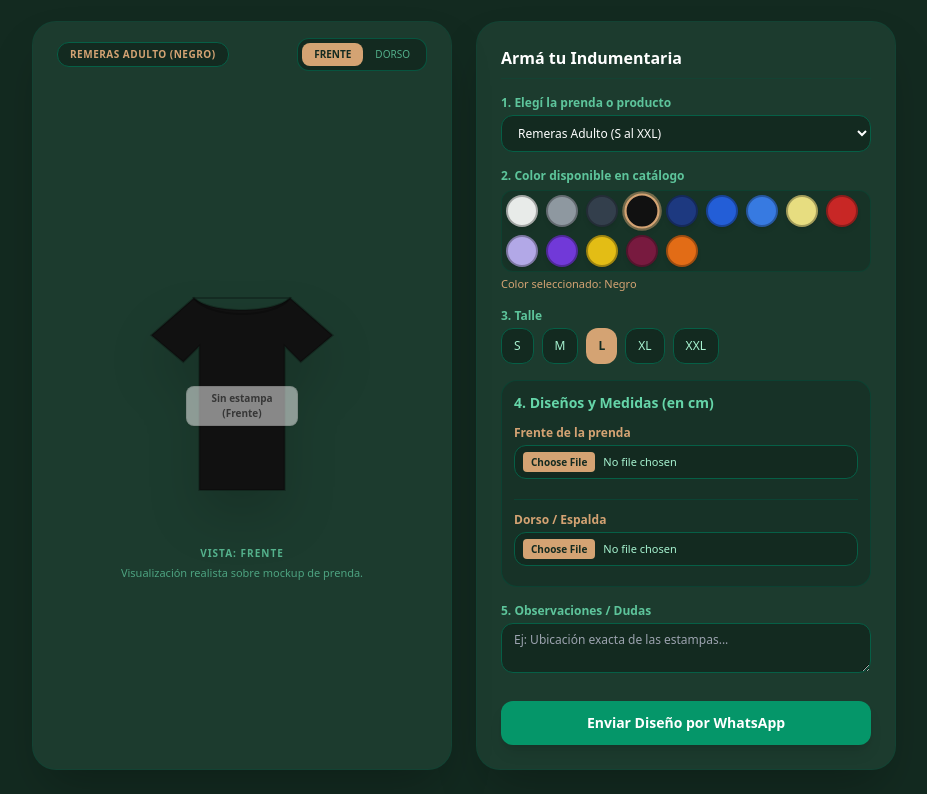
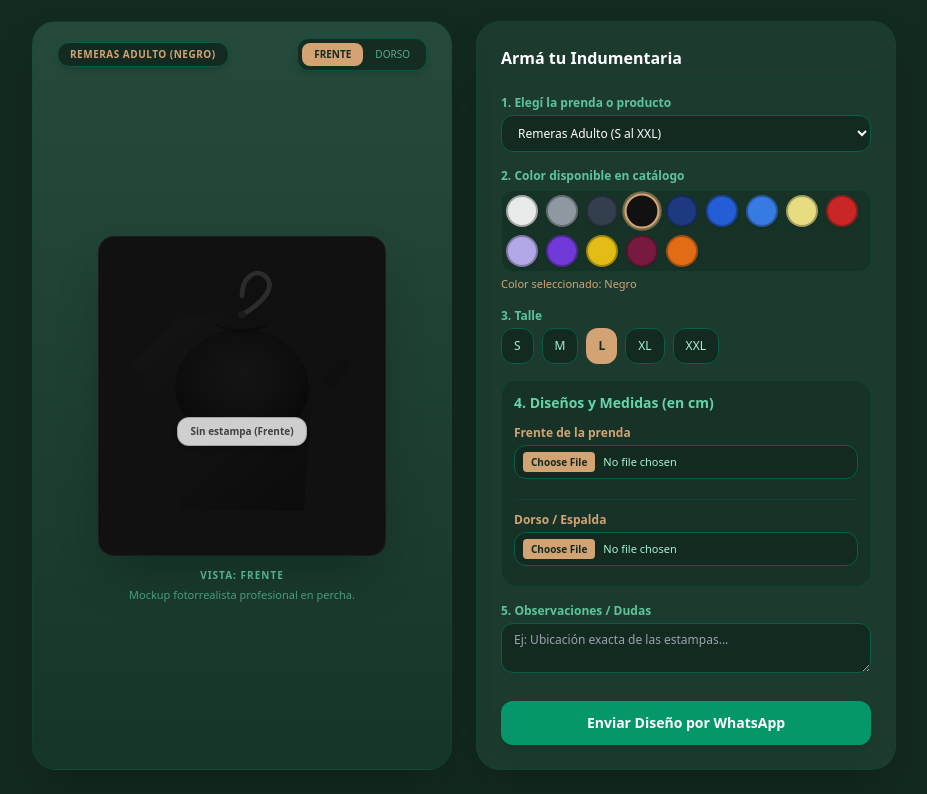
Before and after one commit to CrisW360/cris-estampa-precios, a plain HTML site: page index.html in a window 1280 px wide. Shown: the part 100-894 px from the top of the page, without its empty margins (176-1103 px from the left). Drawn offline with nearby package versions, Linux system fonts and the light colour scheme.

Commit message:
Agregamos mockup realista

```diff
--- a/index.html
+++ b/index.html
@@ -67,7 +67,7 @@
 
           observacionesDiseño: '',
 
-          // Paleta de colores filtrada para Remeras Adulto (Negro corregido a #111111)
+          // Paleta de colores filtrada para Remeras Adulto (Negro real #111111)
           coloresPorPrenda() {
             switch(this.tipoPrenda) {
               case 'Remeras Adulto':
@@ -437,78 +437,76 @@
       <!-- ================= SECCIÓN 0: CUSTOMIZADOR PÚBLICO ================= -->
       <div x-show="seccionActiva === 'customizador'" class="grid grid-cols-1 md:grid-cols-2 gap-6">
 
-        <!-- Columna Izquierda: Visualizador Real con Mockups SVG -->
-        <div class="bg-crisCard border border-emerald-900/40 rounded-3xl p-6 shadow-2xl flex flex-col items-center justify-center relative min-h-[400px]">
+        <!-- Columna Izquierda: Visualizador Real con Mockup Fotorrealista en Percha -->
+        <div class="bg-gradient-to-b from-[#254A3B] to-[#163529] border border-emerald-900/40 rounded-3xl p-6 shadow-2xl flex flex-col items-center justify-center relative min-h-[420px]">
 
           <!-- Selector de Vista (Frente / Dorso) en la parte superior -->
-          <div class="absolute top-4 left-4 right-4 flex justify-between items-center px-2 z-20">
-            <span class="text-[10px] uppercase font-bold tracking-wider bg-crisDark text-crisGold px-3 py-1 rounded-xl border border-emerald-800" x-text="tipoPrenda + ' (' + colorPrenda + ')'"></span>
+          <div class="absolute top-4 left-4 right-4 flex justify-between items-center px-2 z-30">
+            <span class="text-[10px] uppercase font-bold tracking-wider bg-crisDark text-crisGold px-3 py-1 rounded-xl border border-emerald-800 shadow-md" x-text="tipoPrenda + ' (' + colorPrenda + ')'"></span>
 
-            <div class="flex bg-crisDark/90 p-1 rounded-xl border border-emerald-800/80">
+            <div class="flex bg-crisDark/90 p-1 rounded-xl border border-emerald-800/80 shadow-md">
               <button @click="vistaPrevisualizacion = 'frente'" :class="vistaPrevisualizacion === 'frente' ? 'bg-crisGold text-crisDark font-bold' : 'text-emerald-300/70'" class="px-3 py-1 rounded-lg text-[10px] uppercase transition">Frente</button>
               <button @click="vistaPrevisualizacion = 'dorso'" :class="vistaPrevisualizacion === 'dorso' ? 'bg-crisGold text-crisDark font-bold' : 'text-emerald-300/70'" class="px-3 py-1 rounded-lg text-[10px] uppercase transition">Dorso</button>
             </div>
           </div>
 
-          <!-- Mockup Vectorial Dinámico Real -->
-          <div class="w-64 h-72 relative flex items-center justify-center mt-10">
+          <!-- Contenedor del Mockup Fotorrealista Estilo Estudio (Con Percha y Pliegues) -->
+          <div class="w-72 h-80 relative flex items-center justify-center mt-12 shadow-2xl rounded-2xl overflow-hidden border border-black/30 bg-neutral-800">
 
-            <!-- SVG Silhouette Mockups -->
-            <svg viewBox="0 0 240 240" class="w-full h-full drop-shadow-2xl absolute inset-0 pointer-events-none">
-
-              <!-- Remeras Adulto / Niños -->
-              <g x-show="tipoPrenda === 'Remeras Adulto' || tipoPrenda === 'Remeras Niños'">
-                <path d="M75,30 C90,45 150,45 165,30 L205,65 L175,90 L160,75 L160,210 L80,210 L80,75 L65,90 L35,65 Z" :fill="colorHex" stroke="rgba(0,0,0,0.25)" stroke-width="2"/>
-                <path d="M75,30 C90,50 150,50 165,30 Z" fill="none" stroke="rgba(0,0,0,0.25)" stroke-width="2"/>
-              </g>
-
-              <!-- Musculosas -->
-              <g x-show="tipoPrenda === 'Musculosas'">
-                <path d="M85,35 Q100,60 120,60 Q140,60 155,35 L175,60 C170,120 165,160 160,210 L80,210 C75,160 70,120 65,60 Z" :fill="colorHex" stroke="rgba(0,0,0,0.25)" stroke-width="2"/>
-              </g>
-
-              <!-- Buzo Cuello Redondo -->
-              <g x-show="tipoPrenda === 'Buzo Cuello Redondo'">
-                <path d="M75,30 C90,42 150,42 165,30 L215,75 L185,100 L165,85 L160,210 L80,210 L75,85 L55,100 L25,75 Z" :fill="colorHex" stroke="rgba(0,0,0,0.25)" stroke-width="2"/>
-                <path d="M75,30 C90,48 150,48 165,30 Z" fill="none" stroke="rgba(0,0,0,0.25)" stroke-width="2"/>
-              </g>
-
-              <!-- Buzo Canguro -->
-              <g x-show="tipoPrenda === 'Buzo Canguro'">
-                <path d="M90,35 Q120,-5 150,35 L165,30 L215,75 L185,100 L165,85 L160,210 L80,210 L75,85 L55,100 L25,75 L75,30 Z" :fill="colorHex" stroke="rgba(0,0,0,0.25)" stroke-width="2"/>
-                <path d="M95,150 L145,150 L155,190 L85,190 Z" fill="rgba(0,0,0,0.08)" stroke="rgba(0,0,0,0.15)" stroke-width="1.5"/>
-              </g>
-
-              <!-- Bolsas Tote Bags -->
-              <g x-show="tipoPrenda === 'Bolsas Tote Bags'">
-                <path d="M90,60 C90,10 150,10 150,60" fill="none" stroke="rgba(0,0,0,0.3)" stroke-width="4"/>
-                <rect x="65" y="60" width="110" height="150" rx="8" :fill="colorHex" stroke="rgba(0,0,0,0.25)" stroke-width="2"/>
-              </g>
+            <!-- Percha de metal superior con sombra -->
+            <svg viewBox="0 0 300 300" class="w-full h-full absolute inset-0 z-20 pointer-events-none drop-shadow-lg">
+              <!-- Gancho de la percha -->
+              <path d="M150,45 C150,25 165,15 175,25 C185,35 175,50 150,65" fill="none" stroke="#2c2c2c" stroke-width="5" stroke-linecap="round"/>
+              <circle cx="150" cy="65" r="4" fill="#1a1a1a"/>
             </svg>
 
-            <!-- Área de Estampa Frente -->
-            <div x-show="vistaPrevisualizacion === 'frente'" class="absolute w-28 h-32 flex items-center justify-center overflow-hidden z-10" style="top: 32%;">
+            <!-- Base de Prenda con Color Dinámico -->
+            <div class="absolute inset-0 z-0 transition-colors duration-300" :style="'background-color: ' + colorHex + ';'"></div>
+
+            <!-- Capa de Shading / Iluminación / Pliegues Fotorrealistas (Simulando Estudio de Fotografía) -->
+            <svg viewBox="0 0 300 300" class="w-full h-full absolute inset-0 z-10 pointer-events-none mix-blend-overlay opacity-85">
+              <defs>
+                <linearGradient id="foldLight" x1="0%" y1="0%" x2="100%" y2="100%">
+                  <stop offset="0%" stop-color="#ffffff" stop-opacity="0.35"/>
+                  <stop offset="50%" stop-color="#000000" stop-opacity="0.05"/>
+                  <stop offset="100%" stop-color="#000000" stop-opacity="0.5"/>
+                </linearGradient>
+                <radialGradient id="chestShade" cx="50%" cy="40%" r="50%">
+                  <stop offset="0%" stop-color="#ffffff" stop-opacity="0.25"/>
+                  <stop offset="100%" stop-color="#000000" stop-opacity="0.4"/>
+                </radialGradient>
+              </defs>
+              <!-- Silueta de la remera colgando con hombros y mangas -->
+              <path d="M90,65 C110,65 135,70 150,70 C165,70 190,65 210,75 L265,115 L245,145 L225,125 L215,270 L85,270 L75,125 L55,145 L35,115 L90,65 Z" fill="url(#foldLight)"/>
+              <!-- Sombra central de pecho -->
+              <ellipse cx="150" cy="140" rx="70" ry="60" fill="url(#chestShade)"/>
+              <!-- Cuello / Escote -->
+              <path d="M115,70 C130,88 170,88 185,70 C170,82 130,82 115,70 Z" fill="#000000" opacity="0.3"/>
+            </svg>
+
+            <!-- VISTA FRENTE (Estampa) -->
+            <div x-show="vistaPrevisualizacion === 'frente'" class="absolute w-36 h-40 flex items-center justify-center overflow-hidden z-20" style="top: 36%;">
               <template x-if="!imagenFrente">
-                <span class="text-[10px] font-semibold text-center px-2 py-1 text-black/60 bg-white/50 backdrop-blur-xs rounded-lg border border-black/10 shadow-sm">Sin estampa (Frente)</span>
+                <span class="text-[10px] font-bold text-center px-3 py-1.5 text-neutral-700 bg-white/80 backdrop-blur-xs rounded-xl border border-black/20 shadow-md">Sin estampa (Frente)</span>
               </template>
               <template x-if="imagenFrente">
-                <img :src="imagenFrente" alt="Diseño Frente" class="object-contain transition-all duration-75 drop-shadow-md" :style="'width: ' + ((anchoFrenteCm / 32) * 100) + '%; transform: translate(' + posicionXFrente + 'px, ' + posicionYFrente + 'px);'" />
+                <img :src="imagenFrente" alt="Diseño Frente" class="object-contain transition-all duration-75 drop-shadow-xl" :style="'width: ' + ((anchoFrenteCm / 32) * 100) + '%; transform: translate(' + posicionXFrente + 'px, ' + posicionYFrente + 'px);'" />
               </template>
             </div>
 
-            <!-- Área de Estampa Dorso -->
-            <div x-show="vistaPrevisualizacion === 'dorso'" class="absolute w-28 h-32 flex items-center justify-center overflow-hidden z-10" style="top: 32%;">
+            <!-- VISTA DORSO (Estampa) -->
+            <div x-show="vistaPrevisualizacion === 'dorso'" class="absolute w-36 h-40 flex items-center justify-center overflow-hidden z-20" style="top: 36%;">
               <template x-if="!imagenDorso">
-                <span class="text-[10px] font-semibold text-center px-2 py-1 text-black/60 bg-white/50 backdrop-blur-xs rounded-lg border border-black/10 shadow-sm">Sin estampa (Dorso)</span>
+                <span class="text-[10px] font-bold text-center px-3 py-1.5 text-neutral-700 bg-white/80 backdrop-blur-xs rounded-xl border border-black/20 shadow-md">Sin estampa (Dorso)</span>
               </template>
               <template x-if="imagenDorso">
-                <img :src="imagenDorso" alt="Diseño Dorso" class="object-contain transition-all duration-75 drop-shadow-md" :style="'width: ' + ((anchoDorsoCm / 32) * 100) + '%; transform: translate(' + posicionXDorso + 'px, ' + posicionYDorso + 'px);'" />
+                <img :src="imagenDorso" alt="Diseño Dorso" class="object-contain transition-all duration-75 drop-shadow-xl" :style="'width: ' + ((anchoDorsoCm / 32) * 100) + '%; transform: translate(' + posicionXDorso + 'px, ' + posicionYDorso + 'px);'" />
               </template>
             </div>
 
           </div>
-          <span class="text-[10px] mt-2 font-semibold uppercase tracking-widest text-emerald-300/70" x-text="'Vista: ' + vistaPrevisualizacion.toUpperCase()"></span>
-          <p class="text-[11px] text-emerald-300/60 mt-1 text-center">Visualización realista sobre mockup de prenda.</p>
+          <span class="text-[10px] mt-3 font-semibold uppercase tracking-widest text-emerald-300/80" x-text="'Vista: ' + vistaPrevisualizacion.toUpperCase()"></span>
+          <p class="text-[11px] text-emerald-300/60 mt-1 text-center">Mockup fotorrealista profesional en percha.</p>
         </div>
 
         <!-- Columna Derecha: Controles del Customizador -->
```
